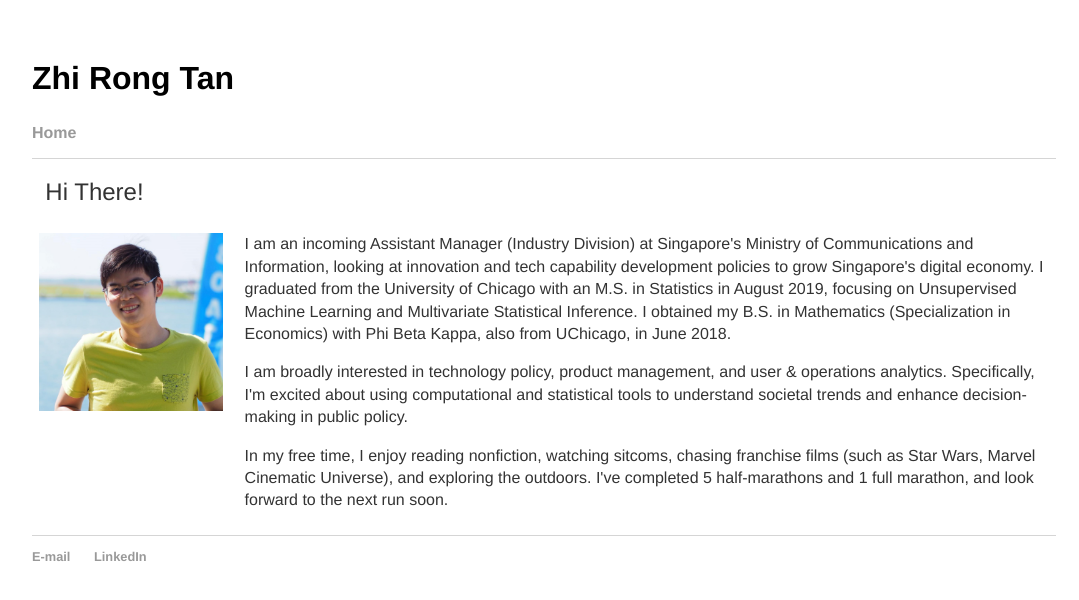
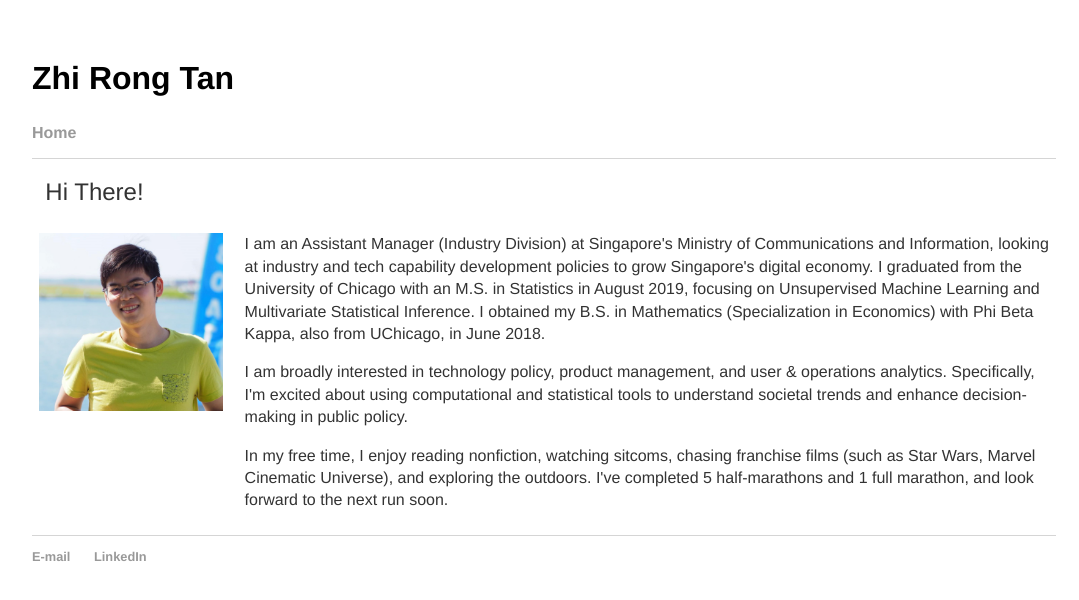
Before and after one commit to tanzhirong/tanzhirong.github.io, a Jekyll site: the page built from index.html, in a window 1280 px wide. Shown: the top 600 px of the page, without its empty margins (96-1175 px from the left). Built offline with Jekyll 4.4.1, drawn with Linux system fonts in a browser that asks for light colours.

Commit message:
Update index.html

```diff
--- a/index.html
+++ b/index.html
@@ -13,7 +13,7 @@
     </td>
     <td>
       <div id="blurb">
-	<p>I am an incoming Assistant Manager (Industry Division) at Singapore's Ministry of Communications and Information, looking at innovation and tech capability development policies to grow Singapore's digital economy. I graduated from the University of Chicago with an M.S. in Statistics in August 2019, focusing on Unsupervised Machine Learning and Multivariate Statistical Inference. I obtained my B.S. in Mathematics (Specialization in Economics) with Phi Beta Kappa, also from UChicago, in June 2018. </p>
+	<p>I am an Assistant Manager (Industry Division) at Singapore's Ministry of Communications and Information, looking at industry and tech capability development policies to grow Singapore's digital economy. I graduated from the University of Chicago with an M.S. in Statistics in August 2019, focusing on Unsupervised Machine Learning and Multivariate Statistical Inference. I obtained my B.S. in Mathematics (Specialization in Economics) with Phi Beta Kappa, also from UChicago, in June 2018. </p>
 	<p>I am broadly interested in technology policy, product management, and user & operations analytics. Specifically, I'm excited about using computational and statistical tools to understand societal trends and enhance decision-making in public policy.</p>
 	<p>In my free time, I enjoy reading nonfiction, watching sitcoms, chasing franchise films (such as Star Wars, Marvel Cinematic Universe), and exploring the outdoors. I've completed 5 half-marathons and 1 full marathon, and look forward to the next run soon.</p>
       </div><!-- /.blurb -->
```
